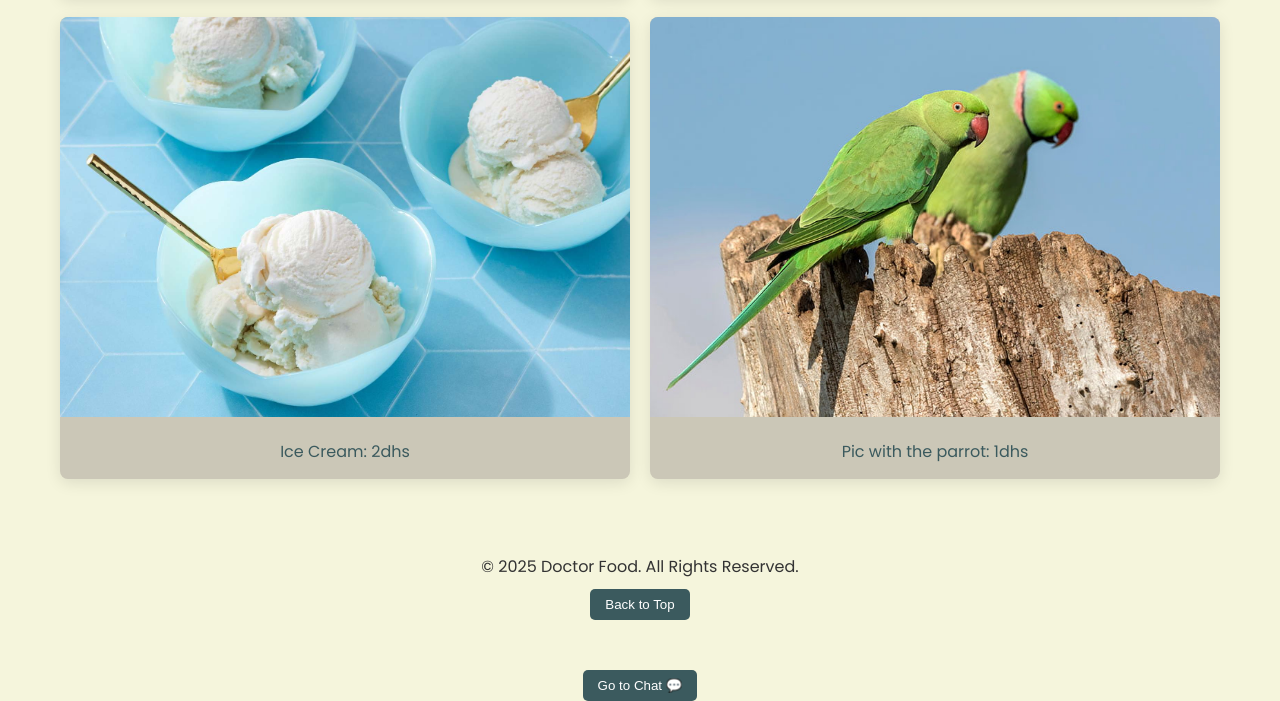
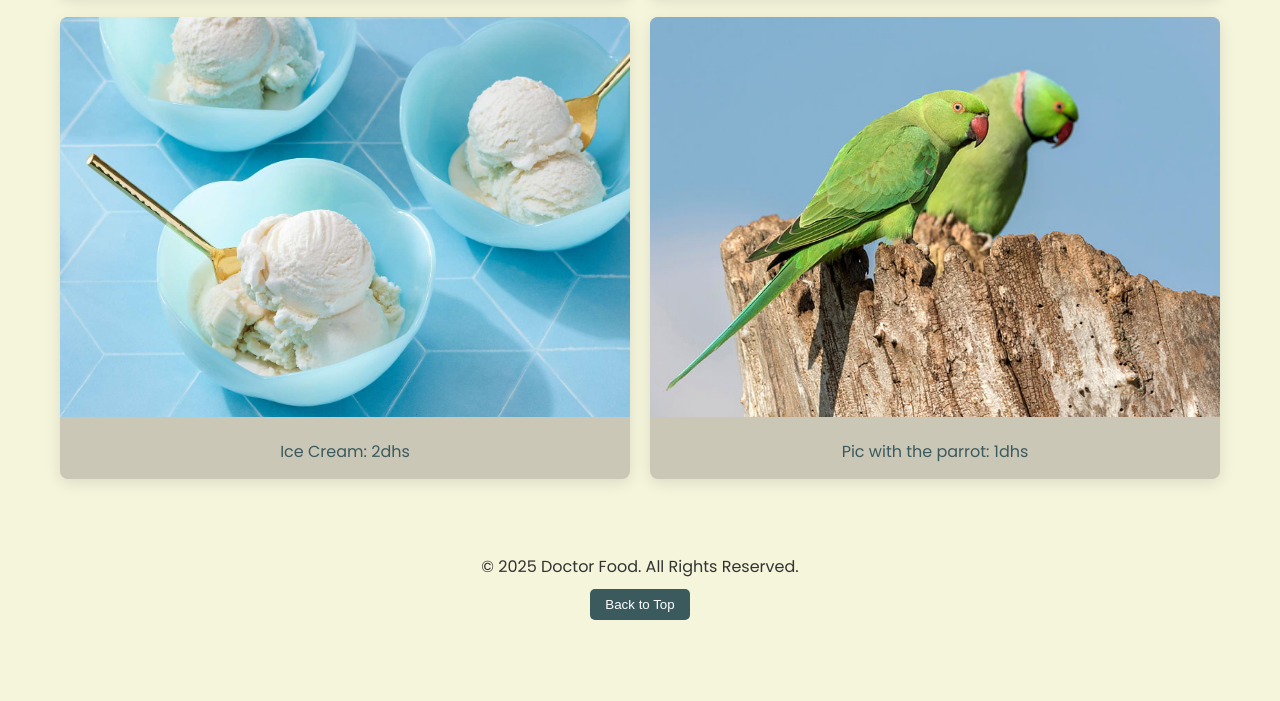
Before and after one commit to DrFoodBazaar/Menu, a plain HTML site: page index.html in a window 1280 px wide. Shown: the part 2071-2772 px from the top of the page. After the commit the page ends 2706 px from the top, so only its background shows below. Drawn offline with Linux system fonts and the light colour scheme; a web font is replaced by a local one.

Commit message:
Update index.html

```diff
--- a/index.html
+++ b/index.html
@@ -253,10 +253,7 @@
         <button onclick="scrollToTop()" class="back-to-top">Back to Top</button>
     </footer>
 
-    <br>
-<a href="chats.html">
-  <button class="back-to-top" style="margin-top: 10px;">Go to Chat 💬</button>
-</a>
+
 
 <script>
     function toggleLanguage() {
```
